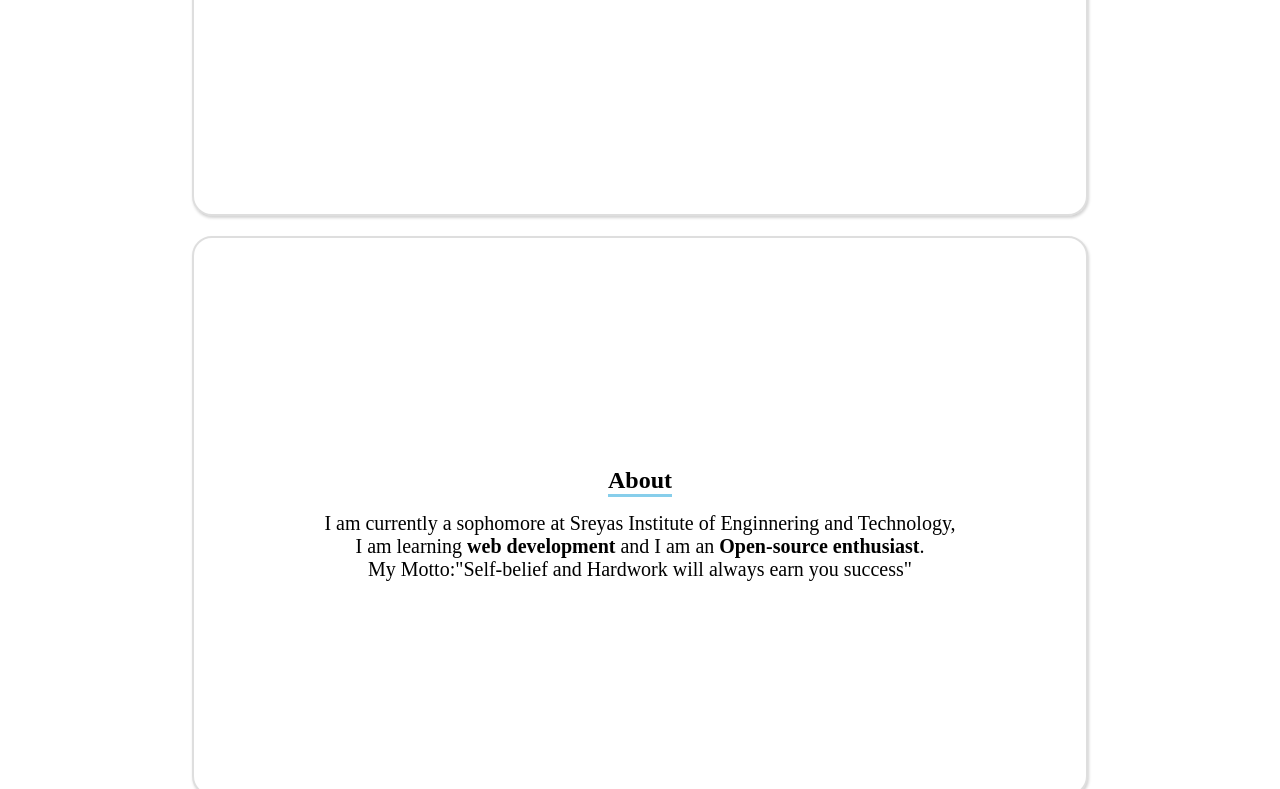
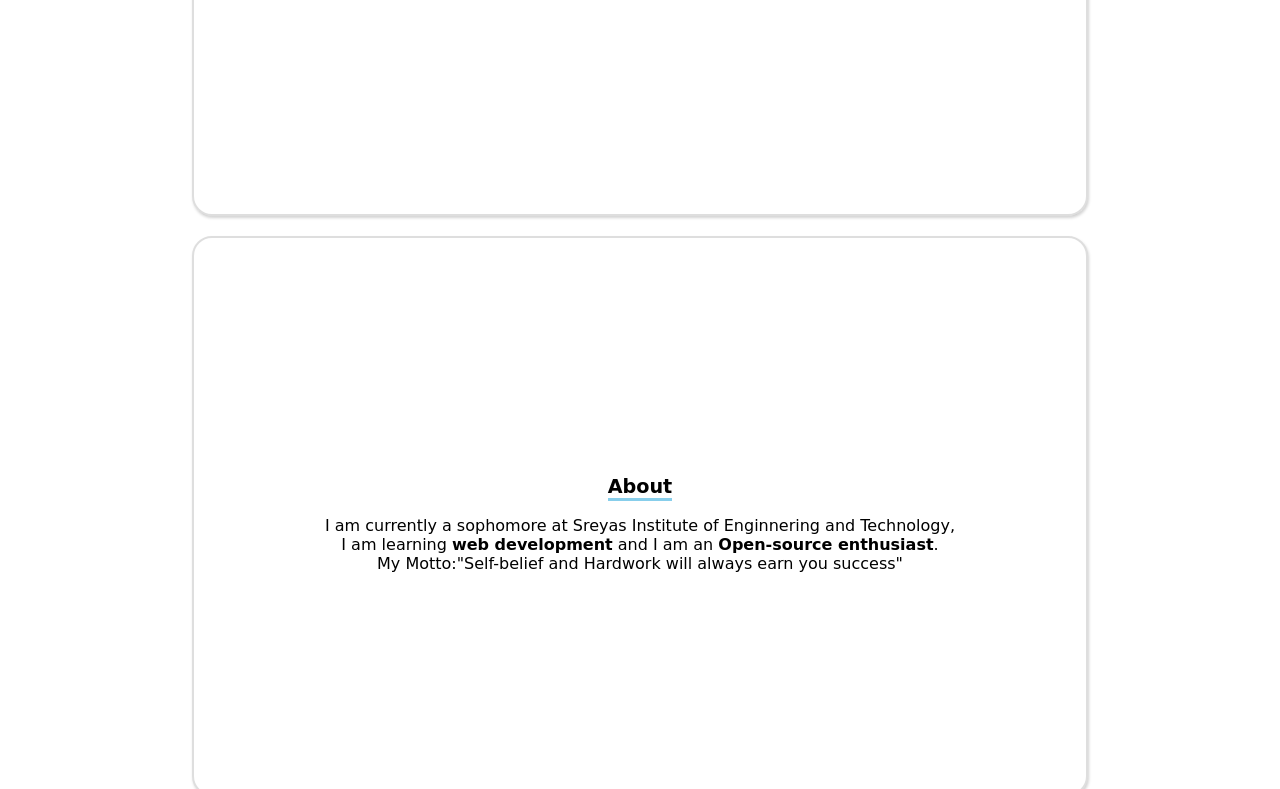
Before and after one commit to suma30/Myportfolio, a plain HTML site: page index.html in a window 1280 px wide. Shown: the part 444-1233 px from the top of the page. Drawn offline with Linux system fonts and the light colour scheme.

Commit message:
changed the font

```diff
--- a/Portfolio.css
+++ b/Portfolio.css
@@ -1,7 +1,7 @@
 * {
     margin: 0;
     padding: 0;
-    font-size:20px;
+   font-family: cursive;
     box-sizing: border-box;
 }
 html{
@@ -60,12 +60,12 @@ html{
 
 }
 
-#rightnav ul li a:hover {
+/* #rightnav ul li a:hover {
     border: 1px solid wheat;
     background-color: wheat;
     border-radius: 3.5px;
 
-}
+} */
 
 #intro,#about,#experience,#contactme{
     display: flex;
```
